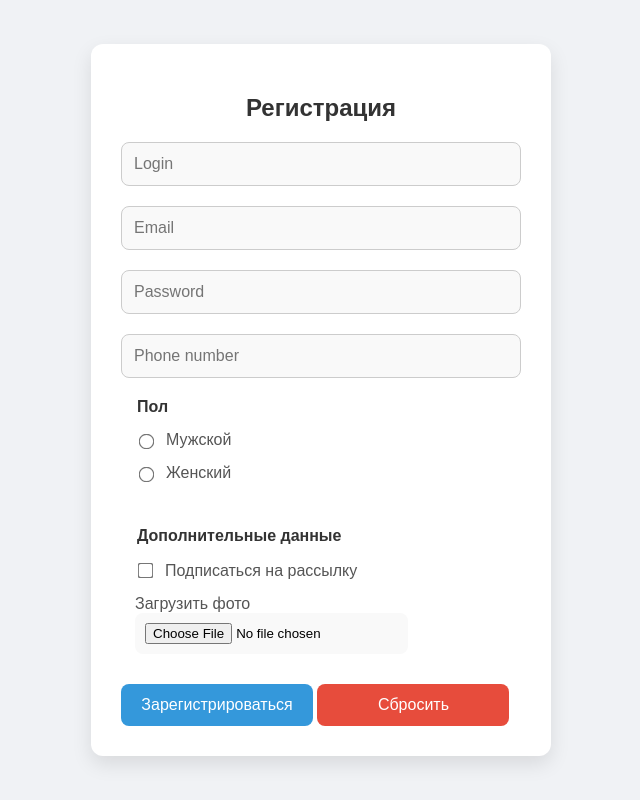
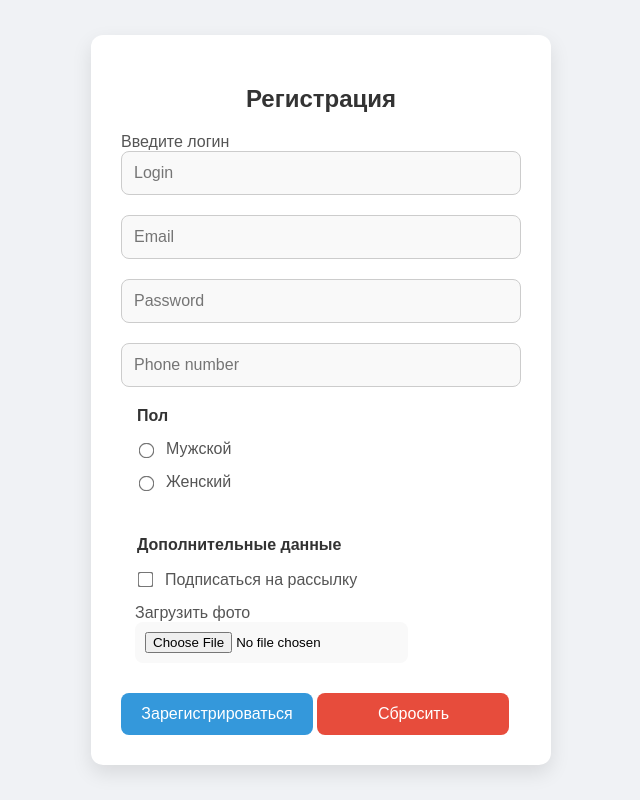
Before and after one commit to RubiFoc/str-web, a plain HTML site: page lab3/index.html in a window 1280 px wide. Shown: the whole page, without its empty margins (319-959 px from the left). Drawn offline with Linux system fonts and the light colour scheme.

Commit message:
added label

```diff
--- a/lab3/index.html
+++ b/lab3/index.html
@@ -12,6 +12,7 @@
     <h2>Регистрация</h2>
     <form action="/submit_registration" method="POST">
         <div class="form-group">
+            <label for="name">Введите логин</label>
             <input placeholder="Login" type="text" id="name" name="name" required>
         </div>
         <div class="form-group">
```
